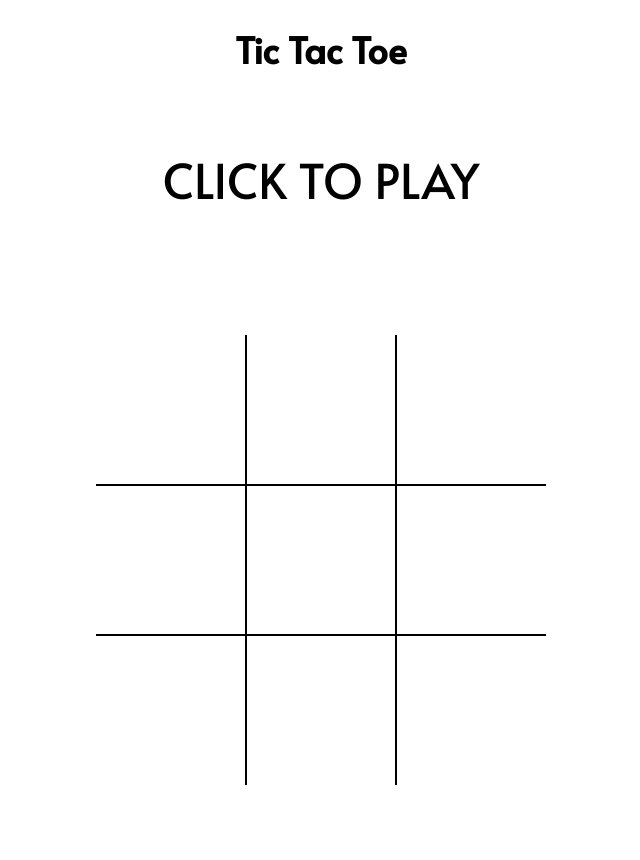
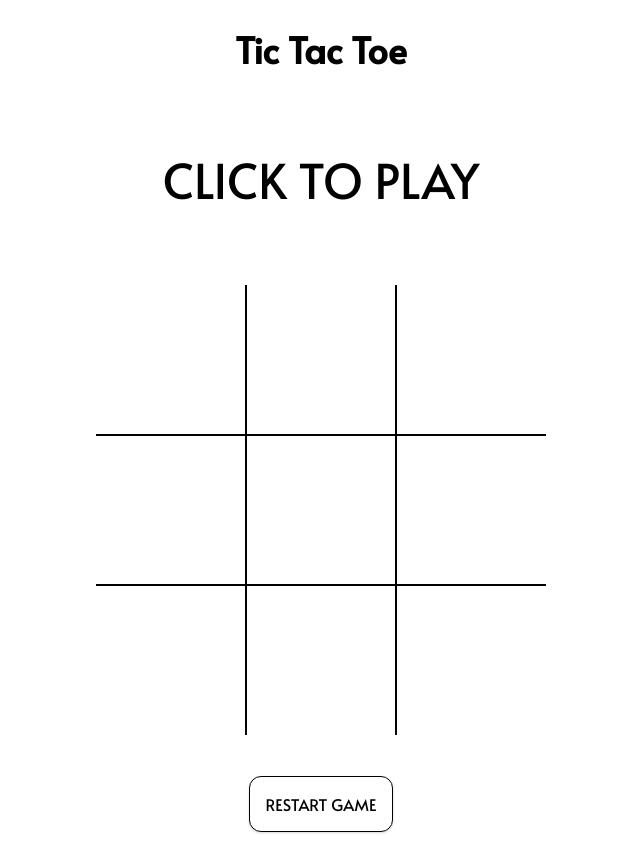
Before and after one commit to mrljsh/tic-tac-toe, a plain HTML site: page index.html in a window 1280 px wide. Shown: the whole page, without its empty margins (319-959 px from the left). Drawn offline with Linux system fonts and the light colour scheme.

Commit message:
Reset button and button styling

```diff
--- a/scripts.js
+++ b/scripts.js
@@ -79,6 +79,13 @@ const displayBoard = (() => {
         board.classList.add('board');
         board.setAttribute("id", "board")
 
+        const button = document.createElement('button');
+        button.textContent = "RESTART GAME";
+        button.classList.add("button");
+        button.addEventListener("click", () => {
+            gameBoard.reset();
+        });
+
         for (let i = 0; i < 9; i++) {
             const cell = document.createElement('div');
             const para = document.createElement("p");
@@ -90,6 +97,7 @@ const displayBoard = (() => {
 
         document.body.appendChild(announcer);
         document.body.appendChild(board);
+        document.body.appendChild(button);
     }();
 
     const boardArray = gameBoard.getArray();
--- a/style.css
+++ b/style.css
@@ -38,8 +38,7 @@ h1 {
 
 .board {
     display: grid;
-    height: 600px;
-    width: 600px;
+    height: 500px;
     justify-items: center;
     align-items: center;
     justify-content: center;
@@ -95,3 +94,21 @@ h1 {
 .field.winner {
     color: var(--green-color);
 }
+
+.button {
+    appearance: none;
+    border: 1px solid black;
+    border-radius: 12px;
+    margin: 16px;
+    padding: 16px;
+    font-family: 'Alata', sans-serif;
+    font-size: 16px;
+    background-color: white;
+    box-shadow: rgba(0, 0, 0, 0.1) 0px 1px 3px 0px, rgba(0, 0, 0, 0.06) 0px 1px 2px 0px;
+    transition: 0.7s;
+}
+
+.button:hover {
+    box-shadow: rgba(0, 0, 0, 0.25) 0px 25px 50px -12px;
+    transition: 0.7s;
+}
```
